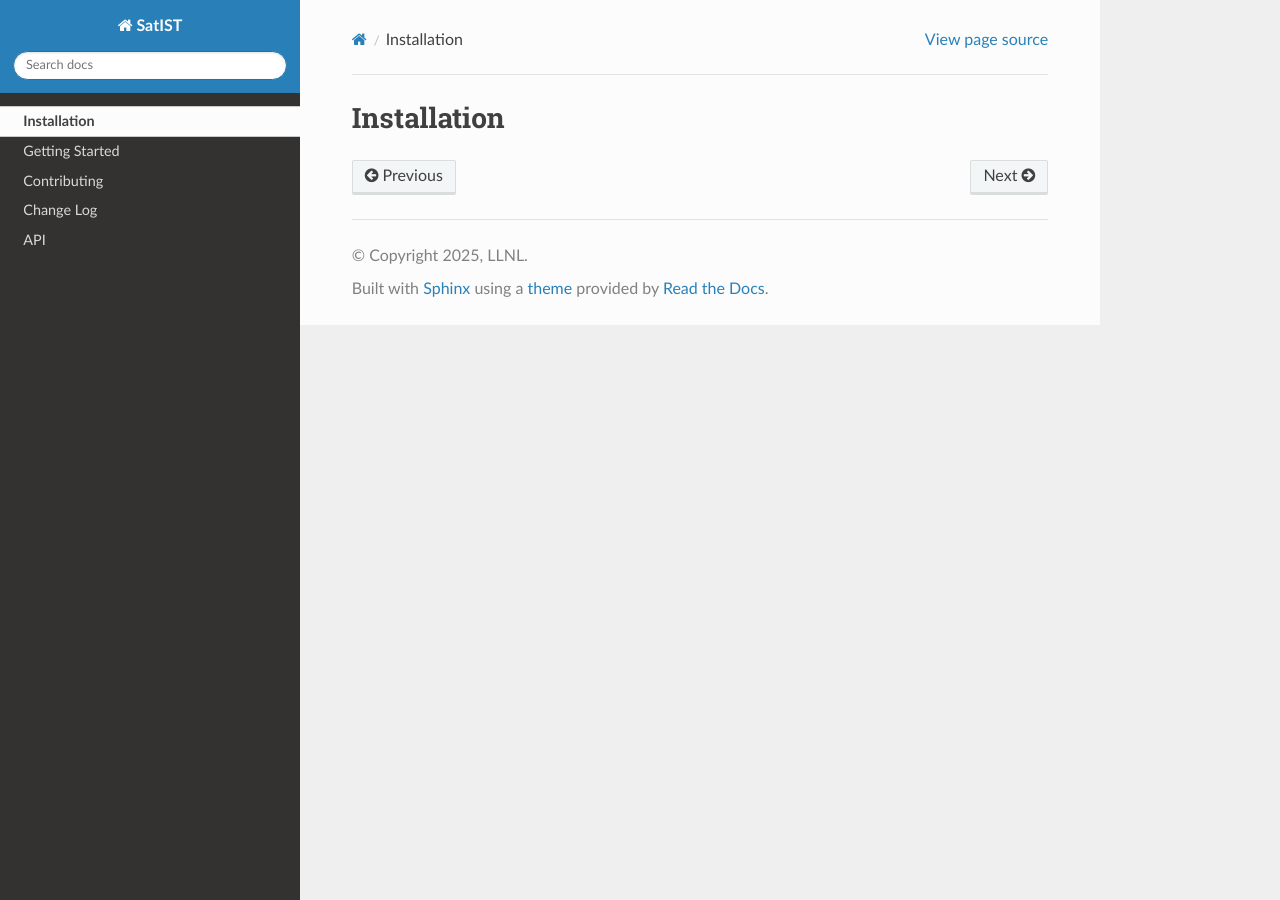
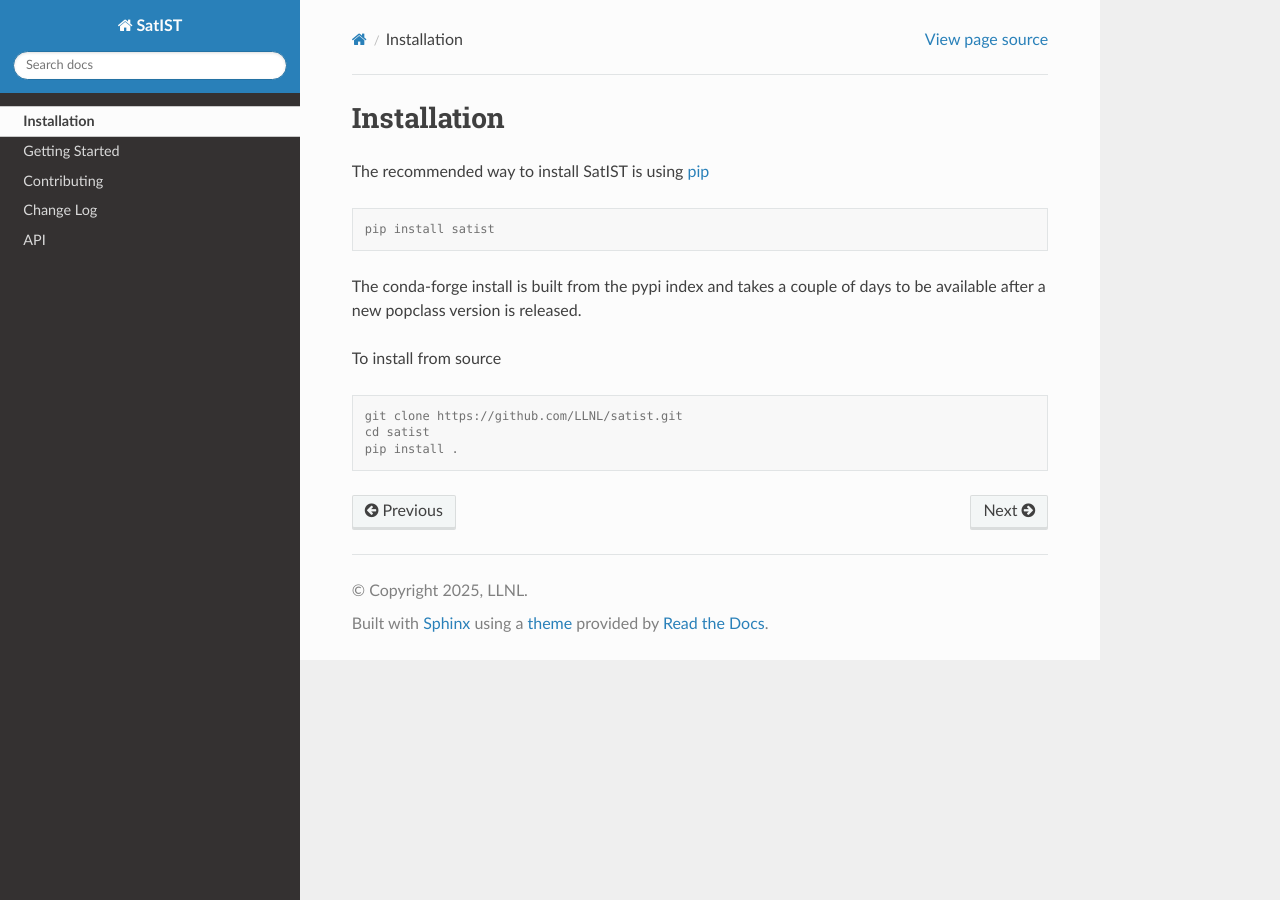
Before and after one commit to LLNL/SImSiT, a Sphinx documentation site: the page built from docs/source/installation.rst, in a window 1280 px wide. Built offline with Sphinx 7.4.7 and the Read the Docs theme 3.1.0, drawn with Linux system fonts in a browser that asks for light colours; pages that are not in the unit, such as notebooks, are missing from menus.

Commit message:
updated install docs

```diff
--- a/docs/source/installation.rst
+++ b/docs/source/installation.rst
@@ -1,3 +1,20 @@
 ============
 Installation
 ============
+
+The recommended way to install SatIST is using `pip <https://pip.pypa.io/en/stable/>`_
+
+.. code-block:: console
+
+    pip install satist
+
+The conda-forge install is built from the pypi index and takes a couple of days to
+be available after a new popclass version is released.
+
+To install from source
+
+.. code-block:: console
+
+    git clone https://github.com/LLNL/satist.git
+    cd satist
+    pip install .
```
